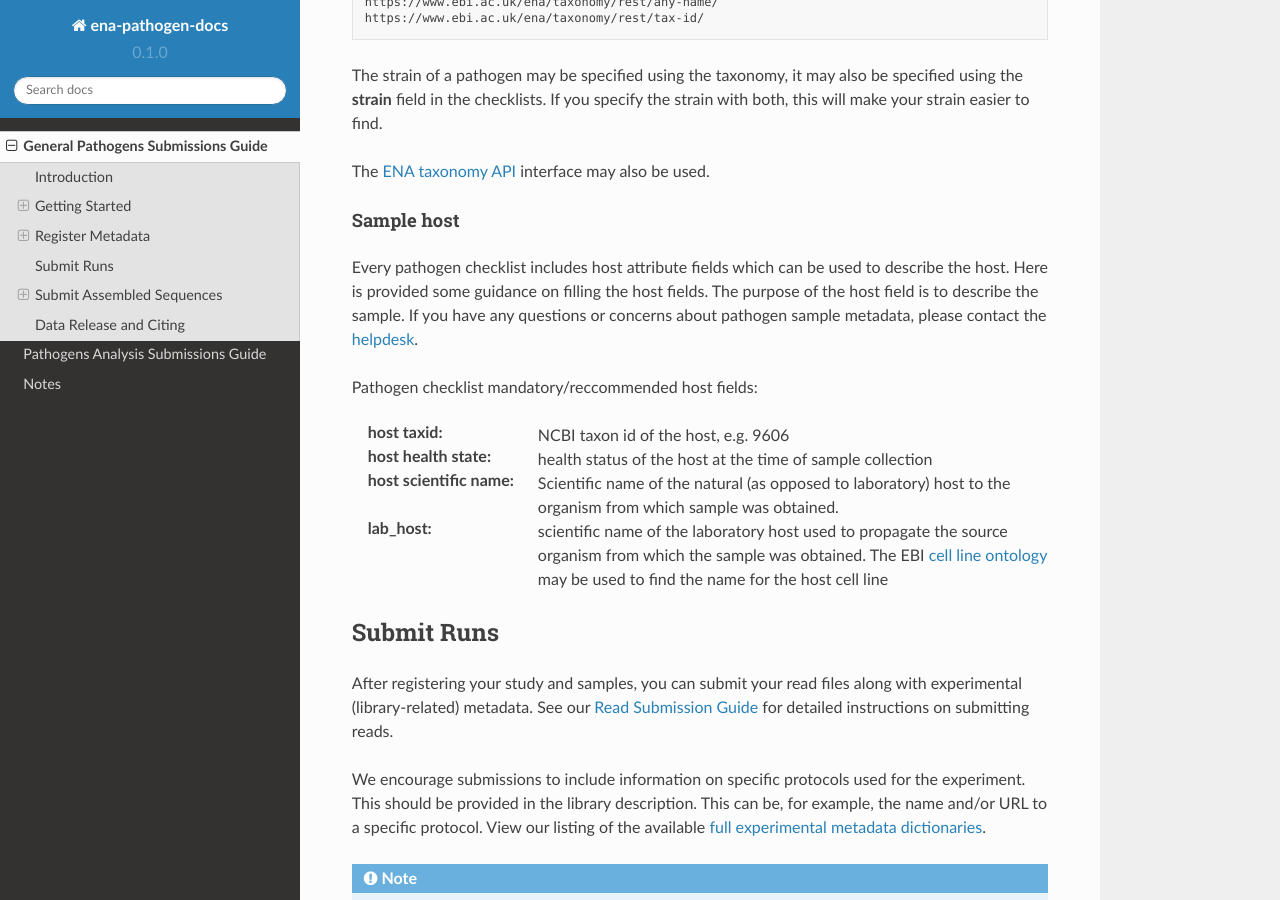
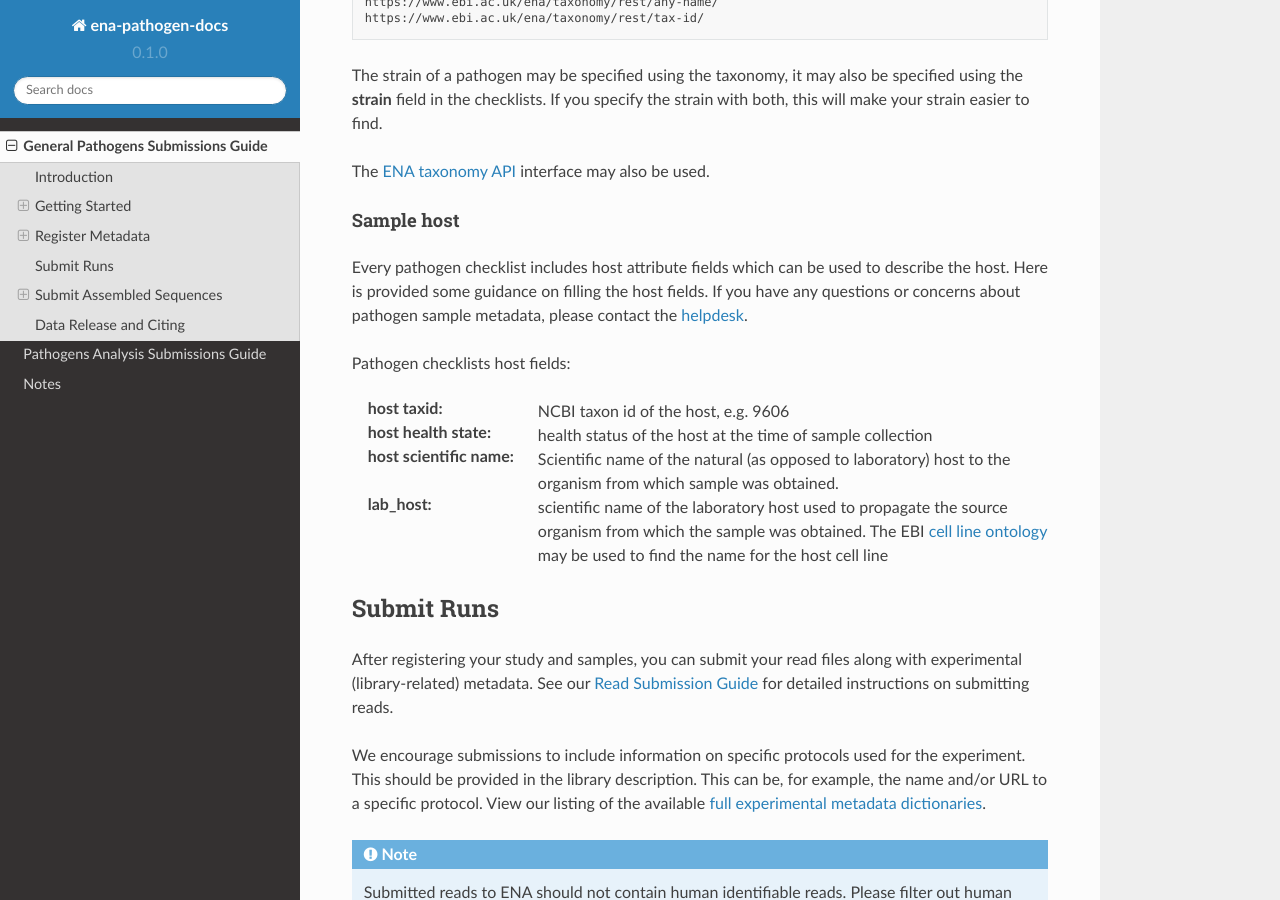
Before and after one commit to jas-mckin/rtd-tutorial-jm, a Sphinx documentation site: the page built from docs/source/pathogen_subs_guide.rst, in a window 1280 px wide and 900 px high, scrolled down 3890 px. Built offline with Sphinx 7.4.7 and the Read the Docs theme 2.0.0, drawn with Linux system fonts in a browser that asks for light colours; pages that are not in the unit, such as notebooks, are missing from menus; comment, search, counter and statistics services are not loaded.

```diff
--- a/docs/source/index.rst
+++ b/docs/source/index.rst
@@ -23,6 +23,6 @@ Contents
    :maxdepth: 2
 
    pathogen_subs_guide
-   mermaid.md
+   mermaid/mermaid
    pathogen_analysis
    notes
--- a/docs/source/pathogen_subs_guide.rst
+++ b/docs/source/pathogen_subs_guide.rst
@@ -176,10 +176,10 @@ Sample host
 '''''''''''
 
 Every pathogen checklist includes host attribute fields which can be used to describe the host. Here is provided some guidance on filling the host fields.
-The purpose of the host field is to describe the sample. If you have any questions or concerns about pathogen sample metadata, please
+If you have any questions or concerns about pathogen sample metadata, please
 contact the `helpdesk <https://www.ebi.ac.uk/ena/browser/support>`_.
 
-Pathogen checklist mandatory/reccommended host fields:
+Pathogen checklists host fields:
 
 :host taxid: NCBI taxon id of the host, e.g. 9606
 :host health state: health status of the host at the time of sample collection
```
Also changed, not shown: docs/source/mermaid/mermaid.md (renamed from docs/source/mermaid.md).
